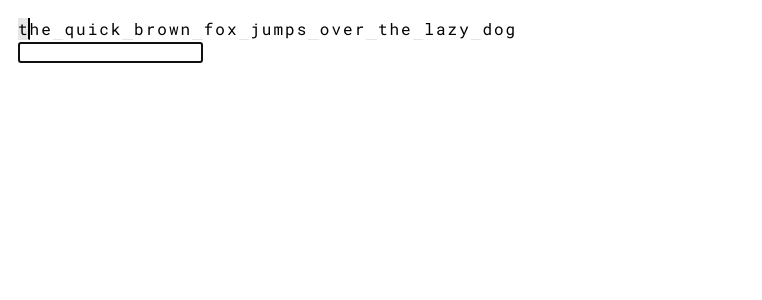
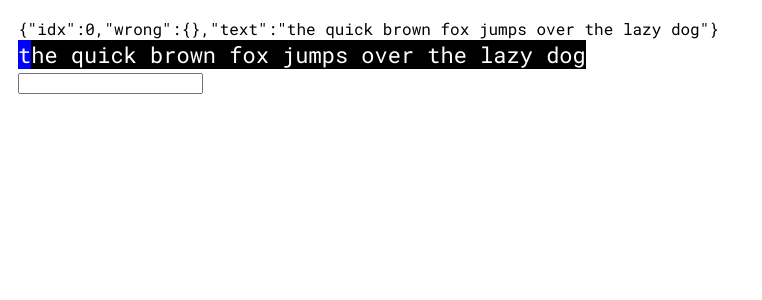
Before and after one commit to cursorweb/typing-warmup, a React (Create React App) app: page / in a window 1280 px wide. Shown: the top 300 px of the page, without its empty margins (0-762 px from the left). Built offline with nearby package versions, Linux system fonts and the light colour scheme.

Commit message:
we just did a thing!

```diff
--- a/src/app/App.tsx
+++ b/src/app/App.tsx
@@ -1,4 +1,5 @@
 import "./App.css";
+import { Test } from "./Test";
 import { CharTest } from "./comp/tynput/testType/CharTest";
 import { WordTest, wordMapToChars } from "./comp/tynput/testType/WordTest";
 
@@ -8,7 +9,8 @@ function App() {
             {
                 // ... whatever var
                 // <CharTest chars={"thequickbrownfoxjumpsoverthelazydog".split("")} onDone={console.log} />
-                <WordTest words={"the quick brown fox jumps over the lazy dog".split(" ").map(k => k.split(""))} onDone={console.log} />
+                // <WordTest words={"the quick brown fox jumps over the lazy dog".split(" ").map(k => k.split(""))} onDone={console.log} />
+                <Test />
             }
         </div>
     );
--- /dev/null
+++ b/src/app/Test.tsx
@@ -0,0 +1,125 @@
+import { FormEvent, FormEventHandler, KeyboardEventHandler, useEffect, useMemo, useReducer, useRef, useState } from "react";
+
+/*
+- You can't skip a word
+- It will record individual word wpm and total wpm
+    - individual wpm: starts at first character, ends at last character
+    - yep that's it
+- Also I want smooth cursor :)
+*/
+const testStr = "the quick brown fox jumps over the lazy dog";
+
+interface State {
+    idx: number, // ??? V
+    wrong: Record<number, boolean>, // ??? V
+    text: string
+}
+
+type Action = { type: "char", val: string } | { type: "del" };
+
+function reducer(state: State, action: Action) {
+    switch (action.type) {
+        case "char":
+            const char = action.val;
+            const idx = state.idx;
+            const actual = state.text[idx];
+
+            const newState = { ...state, idx: idx + 1 };
+
+            if (char != actual) {
+                newState.wrong[idx] = true;
+            }
+
+            return newState;
+
+        case "del":
+            if (state.idx > 0) {
+                const pIdx = state.idx - 1;
+                const newState = { ...state, idx: pIdx };
+
+                if (newState.wrong[pIdx]) {
+                    newState.wrong[pIdx] = false;
+                }
+
+                return newState;
+            }
+            break;
+    }
+
+    return state;
+}
+
+export function Test({ text = testStr }) {
+    const startEnd = [];
+
+    let i = 0;
+    for (const word of text.split(" ")) {
+        startEnd.push([i, i + word.length - 1]);
+        i += word.length + 1; // notice we skip the space
+    }
+
+    const initialState: State = {
+        idx: 0,
+        wrong: {},
+        text
+    };
+
+    const [state, dispatch] = useReducer(reducer, initialState);
+
+    console.log('rerender')
+
+    const onChange: FormEventHandler<HTMLInputElement> = e => {
+        const el = (e.target as HTMLInputElement);
+        dispatch({ type: "char", val: el.value });
+        el.value = "";
+    }
+
+    const onKeyDown: KeyboardEventHandler<HTMLInputElement> = e => {
+        const key = e.key;
+        if (key == "Backspace") {
+            dispatch({ type: "del" });
+        }
+    }
+
+    const spanRef = useRef<HTMLDivElement>(null);
+
+    const pos = useMemo(() => {
+        let span = spanRef.current?.children[state.idx] as HTMLSpanElement;
+        if (span) {
+            let left = span.offsetLeft + span.offsetWidth - 2;
+            let top = span.offsetTop - 2;
+            let height = span.offsetHeight;
+            return { left, top, height };
+        } else {
+            return { left: -2, top: 2, height: "5px" };
+        }
+    }, [state.idx]);
+
+    return (<>
+        {JSON.stringify(state)}
+
+        <span style={{
+            transition: "all 0.2s",
+            // height: "22px",
+            width: "2px",
+            background: "white",
+            position: "absolute",
+            ...pos
+        }} />
+
+        <div ref={spanRef}>
+            {text.split("").map((c, i) => <span key={i} style={{
+                background: i == state.idx ? "blue" : "black",
+                color: state.wrong[i] ? "red" : "white",
+                fontSize: "22px",
+                lineHeight: "32px",
+                transition: "0.2s background"
+            }}>{c}</span>)}
+        </div>
+
+        <input
+            onKeyDown={onKeyDown}
+            onChange={onChange}
+        />
+    </>);
+}
--- a/src/app/comp/tynput/testType/CharTest.tsx
+++ b/src/app/comp/tynput/testType/CharTest.tsx
@@ -28,7 +28,7 @@ export function CharTest({ chars, onDone }: CharTestProps) {
                     if (i < idx) {
                         return <Char char={c} state={wrong[i] ? "wrong" : "correct"} key={i} />;
                     } else {
-                        return <Char char={c} state={idx == i ? "curr" : ""} key={i} />;
+                        return <Char char={c} state={idx == i ? "curr" : null} key={i} />;
                     }
                 })}
             </div>
--- a/src/app/comp/tynput/testType/Test.module.css
+++ b/src/app/comp/tynput/testType/Test.module.css
@@ -12,6 +12,10 @@
 .wrong {
     background: red;
     color: white;
+}
+
+.extra {
+    border-right: 2px solid red;
 }
 
 .correct {
--- a/src/app/comp/tynput/testType/Test.tsx
+++ b/src/app/comp/tynput/testType/Test.tsx
@@ -1,17 +1,30 @@
 import styles from "./Test.module.css";
 import React, { useRef, useState } from "react";
 
-export function Char({ char, state }: { char: string, state: "correct" | "wrong" | "" | "curr" }) {
+export function Char({ char, state }: { char: string, state?: "correct" | "wrong" | "curr" | "extra" | null }) {
     return (
         <pre className={`${styles.char} ${char == " " ? styles.space : ""} ${state ? styles[state] : ""}`}>{char}</pre>
     );
 }
 
-export function Word({ children, space, onSpace }: { children: React.JSX.Element[], space: boolean, onSpace: boolean }) {
+export function Word({ children, hasSpace: space, isCurr, cIdx }: { children: React.JSX.Element[], hasSpace: boolean, isCurr: boolean, cIdx: number }) {
+    const wordLength = children.length;
+    let comp: React.JSX.Element | null = null;
+
+    if (space) {
+        if (cIdx > wordLength && isCurr) {
+            comp = <Char char=" " state="extra" />;
+        } else if (cIdx == wordLength && isCurr) {
+            comp = <Char char=" " state="curr" />;
+        } else {
+            comp = <Char char=" " />;
+        }
+    }
+
     return (
         <div className={styles.word}>
             {children}
-            {space ? <Char char=" " state={onSpace ? "curr" : ""} /> : null}
+            {comp}
         </div>
     );
 }
--- a/src/app/comp/tynput/testType/WordTest.tsx
+++ b/src/app/comp/tynput/testType/WordTest.tsx
@@ -1,6 +1,6 @@
 import { Char, Word, useTestProps, useTimer } from "./Test";
 import { Tynput } from "../Tynput";
-import React, { useState } from "react";
+import React, { useRef, useState } from "react";
 
 interface WordTestResult {
     wpm: number;
@@ -18,6 +18,8 @@ interface WordTestProps {
 export function WordTest({ words, onDone }: WordTestProps) {
     const [wIdx, setwIdx] = useState(0);
     const [cIdx, setcIdx] = useState(0);
+
+    const correct = useState();
 
     const { beginTimer, endTimer } = useTimer();
 
@@ -38,8 +40,8 @@ export function WordTest({ words, onDone }: WordTestProps) {
         <>
             <div>
                 {words.map((word, wi) =>
-                    <Word key={wi} space={wi < words.length - 1} onSpace={cIdx >= word.length && wIdx == wi}>
-                        {word.map((c, ci) => <Char char={c} state={wi == wIdx && ci == cIdx ? "curr" : ""} key={ci} />)}
+                    <Word key={wi} hasSpace={wi < words.length - 1} isCurr={wIdx == wi} cIdx={cIdx}>
+                        {word.map((c, ci) => <Char char={c} state={wi == wIdx && ci == cIdx ? "curr" : null} key={ci} />)}
                     </Word>
                 )}
             </div>
--- a/tsconfig.json
+++ b/tsconfig.json
@@ -11,6 +11,7 @@
     "esModuleInterop": true,
     "allowSyntheticDefaultImports": true,
     "strict": true,
+    "noImplicitAny": true,
     "forceConsistentCasingInFileNames": true,
     "noFallthroughCasesInSwitch": true,
     "module": "esnext",
```
Also changed, not shown: research/ideas.md (+6 -1 lines), 1 other file (tests, documents, lock files or other folders).
